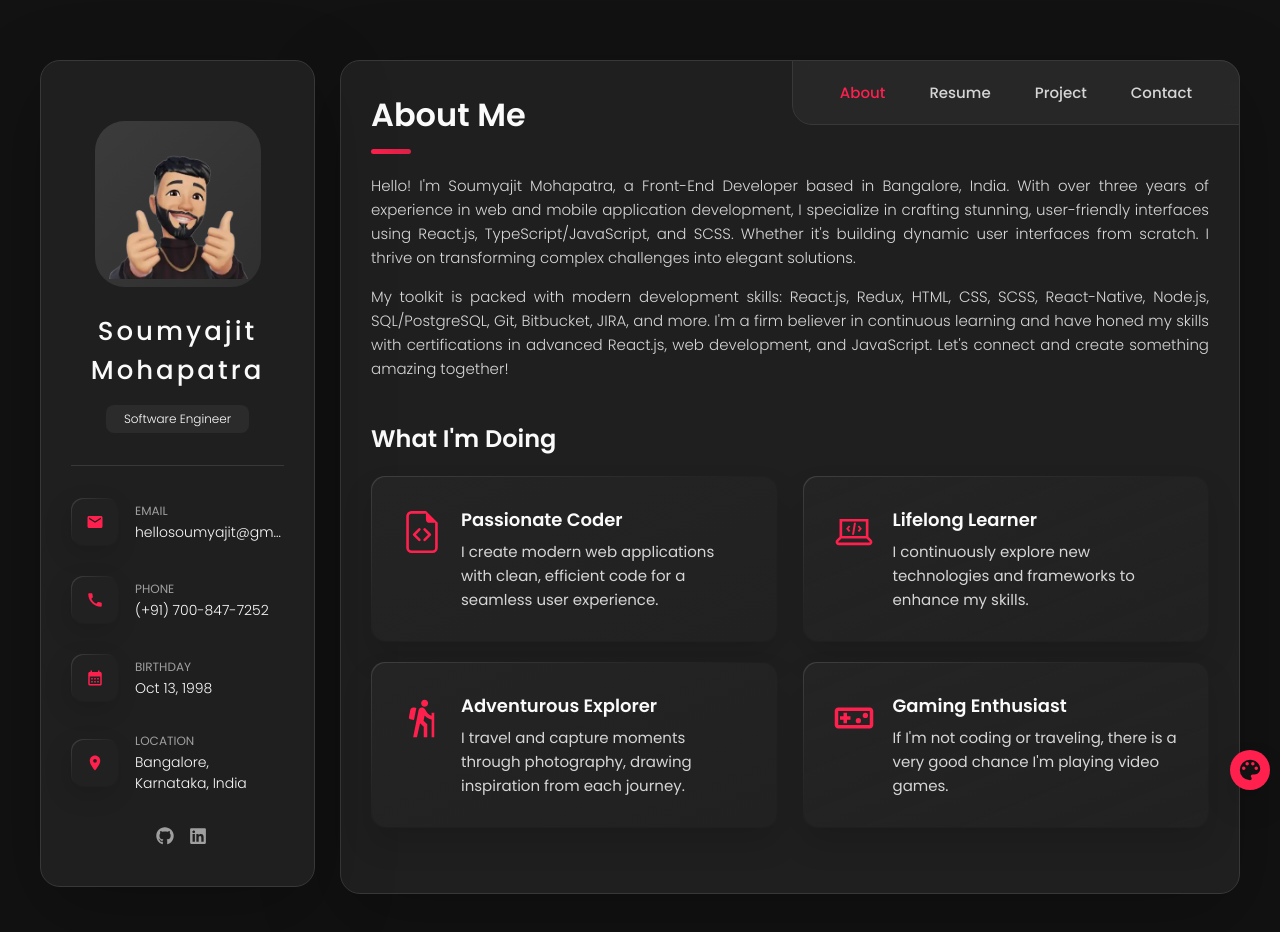
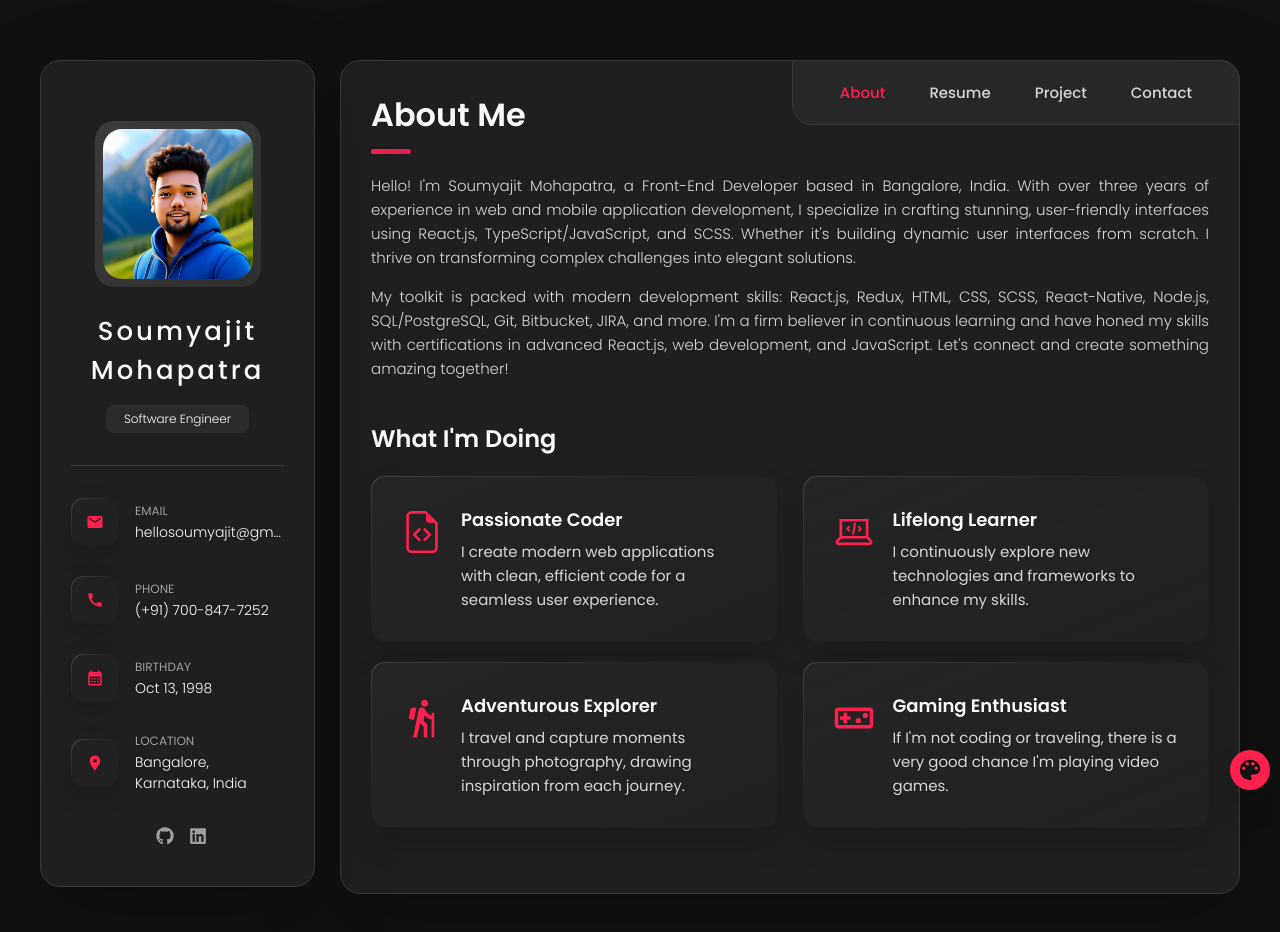
Before and after one commit to soumyajitmohapatra/portfolio, a React (Create React App) app: page / in a window 1280 px wide. Shown: the top 932 px of the page. Built offline with nearby package versions, Linux system fonts and the light colour scheme.

Commit message:
Profile photo updated

```diff
--- a/src/App.scss
+++ b/src/App.scss
@@ -223,7 +223,7 @@ main {
 
 .avatar-box {
   background: var(--bg-gradient-onyx);
-  border-radius: 0.6rem;
+  border-radius: 1.2rem;
   padding: 0.5rem;
 }
 
@@ -795,10 +795,6 @@ textarea.form-input::-webkit-resizer {
     gap: 25px;
   }
 
-  .avatar-box {
-    border-radius: 30px;
-  }
-
   .avatar-box img {
     width: 120px;
   }
--- a/src/common/components/Sidebar.tsx
+++ b/src/common/components/Sidebar.tsx
@@ -27,7 +27,12 @@ export const Sidebar = () => {
     <aside className={sideBarClassName}>
       <div className="sidebar-info">
         <figure className="avatar-box">
-          <img src={profile} alt="Soumyajit Mohapatra" width={80} />
+          <img
+            src={profile}
+            alt="Soumyajit Mohapatra"
+            width={80}
+            style={{ borderRadius: "1.2rem" }}
+          />
         </figure>
         <div className="info-content">
           <Header
```
Also changed, not shown: src/common/assets/image/profile.webp.
